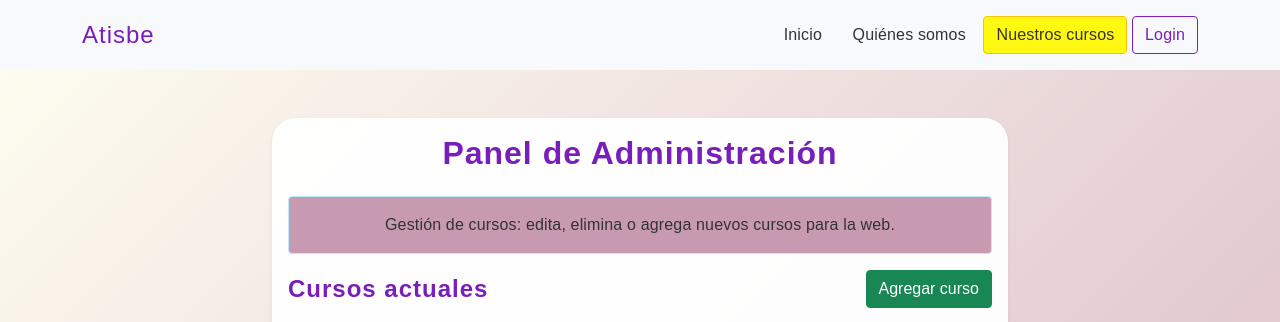
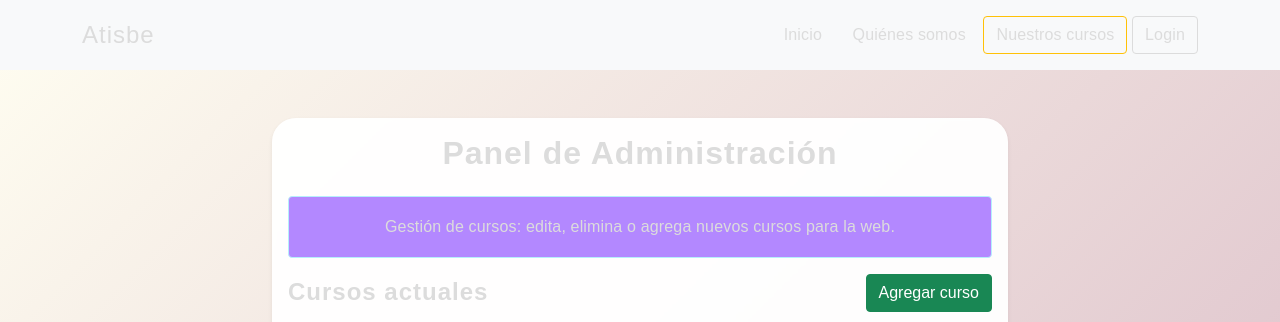
Before and after one commit to Jorgeluis006/academiaingles, a PHP site: page /admin.html in a window 1280 px wide. Shown: the top 322 px of the page. Run offline with PHP 8.4, Linux system fonts and the light colour scheme; data comes from the database, SQL or seed files in the repository.

Commit message:
feat: cambio temporal en palette.css

```diff
--- a/css/palette.css
+++ b/css/palette.css
@@ -1,9 +1,40 @@
-/* Paleta de colores personalizada */
+/* --- PALETA OSCURA ARTÍSTICA --- */
+/* Inspirada en tonos violeta, dorado y azul profundo para una atmósfera cálida y educativa */
+
 :root {
-  --color-purple: #791EBA;
-  --color-mauve: #C89AB2;
-  --color-cream: #FFFEF1;
-  --color-yellow: #FFF810;
-  --color-orange: #FDBB0F;
-  --color-dark: #333333;
+  --color-bg: #0e0b16;
+  --color-surface: #1a1625;
+  --color-surface-alt: #241c35;
+  --color-primary: #8c52ff;      /* Violeta artístico */
+  --color-secondary: #4b8fe2;    /* Azul acento */
+  --color-accent: #f5c542;       /* Dorado suave */
+  --color-mauve: #b388ff;
+  --color-cream: #f8e9d2;
+  --color-dark: #dcdcdc;
+  --color-light: #f4f4f4;
+  --color-error: #e57373;
+
+  --font-main: 'Poppins', 'Inter', sans-serif;
+  --radius-lg: 1rem;
+  --radius-md: 0.75rem;
+  --transition: all 0.3s ease-in-out;
 }
+
+/* Fondo y texto global */
+body {
+  background-color: #f0f0f0; /* Color de fondo actualizado temporalmente */
+  color: var(--color-light);
+  font-family: var(--font-main);
+  line-height: 1.7;
+}
+
+/* Links */
+a {
+  color: var(--color-accent);
+  text-decoration: none;
+  transition: var(--transition);
+}
+
+a:hover {
+  color: var(--color-mauve);
+}
```
